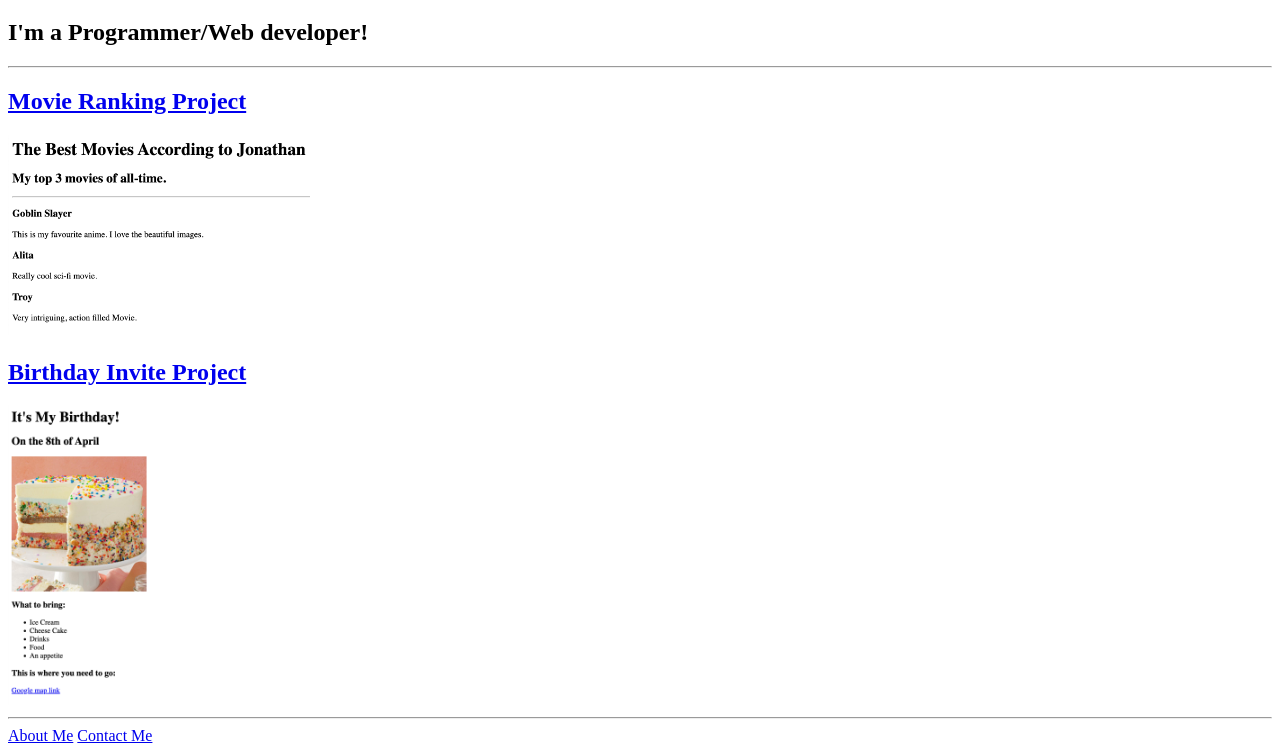
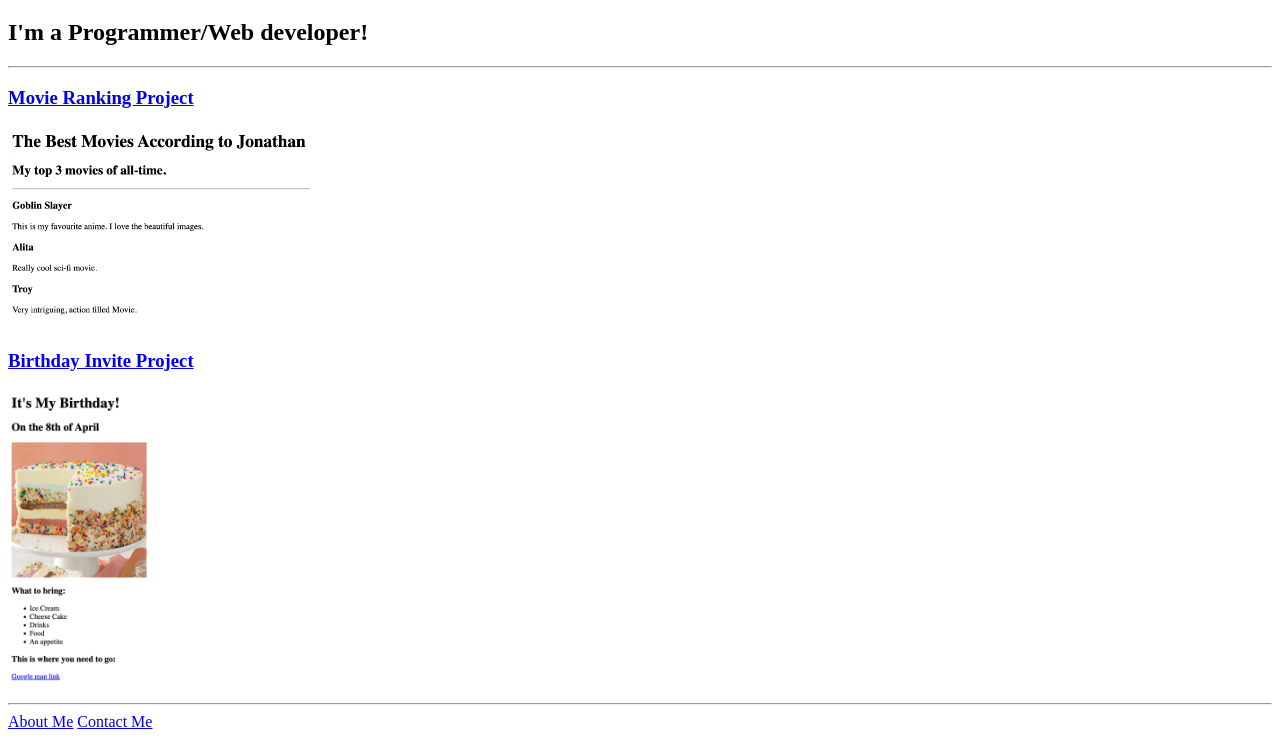
Before and after one commit to JohnBrew/html-portfolio, a plain HTML site: page index.html in a window 1280 px wide. Shown: the part 61-814 px from the top of the page. Drawn offline with Linux system fonts and the light colour scheme.

Commit message:
Add files via upload

```diff
--- a/index.html
+++ b/index.html
@@ -2,20 +2,19 @@
 <html lang="en">
 <head>
     <meta charset="UTF-8">
-    <meta name="viewport" content="width=device-width, initial-scale=1.0">
     <title>Jonathan Brewster's Portfolio</title>
 </head>
 <body>
     <h1>Jonathan Brewster's Portfolio</h1>
     <h2>I'm a Programmer/Web developer!</h2>
     <hr/>
-    <h2>
+    <h3>
         <a href="./public/movie-ranks.html">Movie Ranking Project</a>
-    </h2>
+    </h3>
     <img src="./assets/images/Movie-Ranks.png" height="200" alt="Best movies according to Jonathan" />
-    <h2>
+    <h3>
         <a href="./public/bday-invite.html">Birthday Invite Project</a>
-    </h2>
+    </h3>
     <img src="./assets/images/B'day-Invite.png" height="300" alt="Cheese cake decorated with confetti" />
     <hr/>
     <a href="./public/about.html">About Me</a>
```
